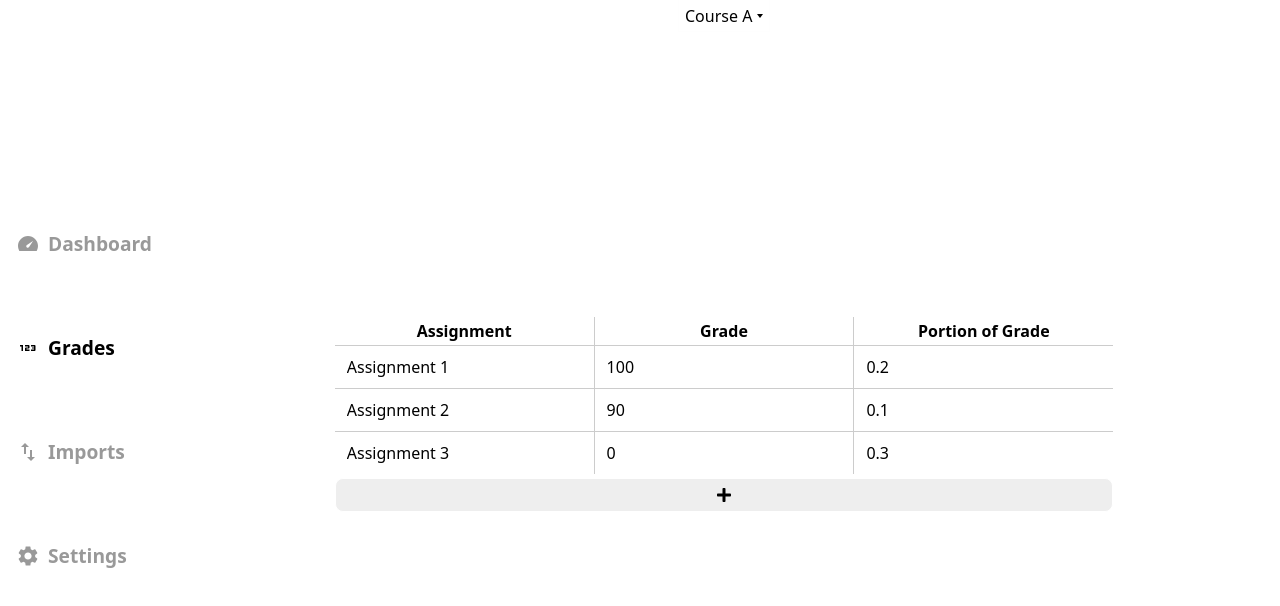
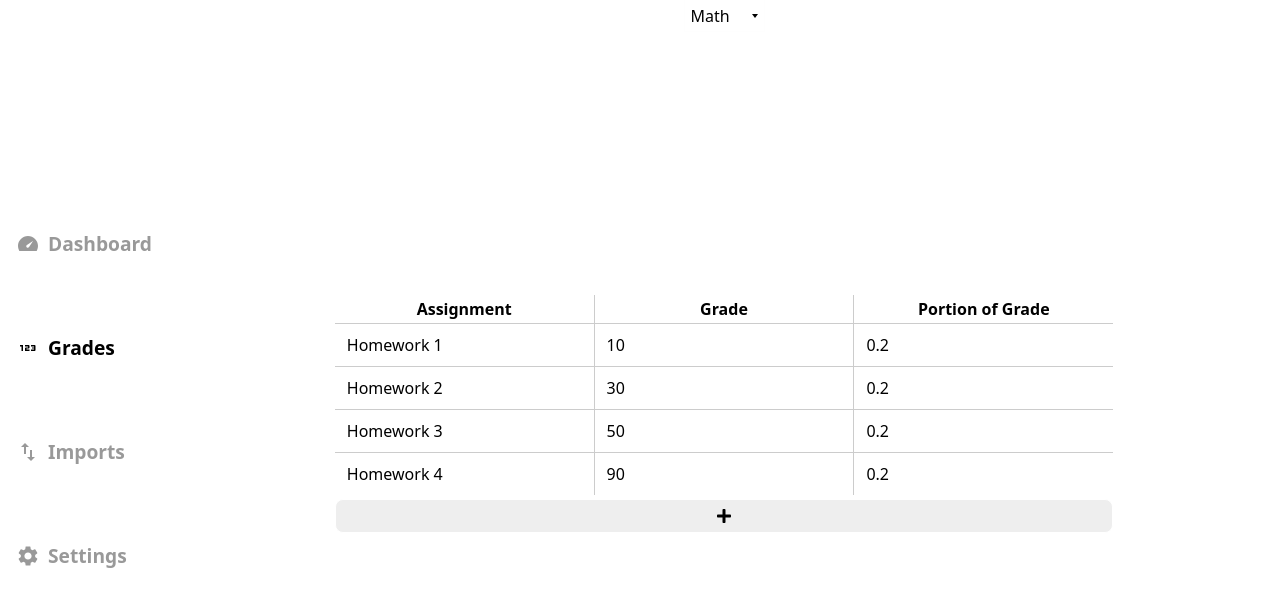
Before and after one commit to GuterBenutzername/gw-frontend, a React (Vite) app: page /grades in a window 1280 px wide. Shown: the top 606 px of the page. Built offline with nearby package versions, Linux system fonts and the light colour scheme.

Commit message:
add zustand :)

```diff
--- a/src/routes/grades/Grades.tsx
+++ b/src/routes/grades/Grades.tsx
@@ -1,56 +1,31 @@
 import { useState } from "react";
 import "./grades.css";
 import { FaPlus } from "react-icons/fa";
-
-const fakeData = [
-  {
-    name: "Course A",
-    assignments: [
-      { name: "Assignment 1", grade: 100, portion_of_grade: 0.2, t: false },
-      { name: "Assignment 2", grade: 90, portion_of_grade: 0.1, t: false },
-      { name: "Assignment 3", grade: 0, portion_of_grade: 0.3, t: true },
-    ],
-  },
-  {
-    name: "Course B",
-    assignments: [
-      { name: "Assignment 3", grade: 100, portion_of_grade: 0.2, t: false },
-      { name: "Assignment 4", grade: 9, portion_of_grade: 0.1, t: false },
-      { name: "Assignment 5", grade: -12, portion_of_grade: 0, t: true },
-      { name: "Assignment 4", grade: 9, portion_of_grade: 0.1, t: false },
-      { name: "Assignment 5", grade: -12, portion_of_grade: 0, t: true },
-      { name: "Assignment 4", grade: 9, portion_of_grade: 0.1, t: false },
-      { name: "Assignment 5", grade: -12, portion_of_grade: 0, t: true },
-      { name: "Assignment 4", grade: 9, portion_of_grade: 0.1, t: false },
-      { name: "Assignment 5", grade: -12, portion_of_grade: 0, t: true },
-      { name: "Assignment 4", grade: 9, portion_of_grade: 0.1, t: false },
-      { name: "Assignment 5", grade: -12, portion_of_grade: 0, t: true },
-      { name: "Assignment 4", grade: 9, portion_of_grade: 0.1, t: false },
-      { name: "Assignment 5", grade: -12, portion_of_grade: 0, t: true },
-      { name: "Assignment 4", grade: 9, portion_of_grade: 0.1, t: false },
-      { name: "Assignment 5", grade: -12, portion_of_grade: 0, t: true },
-    ],
-  },
-];
+import { produce } from "immer";
+import { useGWState, Course, Assignment } from "../state_hook";
 
 export default function Grades() {
-  const [currentSelectedCourse, setCurrentSelectedCourse] = useState(
-    fakeData[0]
+  const courses = useGWState((state: { courses: Course[] }) => state.courses);
+  const setCourseState = useGWState(
+    (state: { setCourseState: (courses: Course[]) => void }) =>
+      state.setCourseState
   );
+  const [currentSelectedCourse, setCurrentSelectedCourse] = useState(0);
   return (
     <div className="grades">
       <span className="selected-course-wrapper">
         <select
           className="selected-course"
-          value={currentSelectedCourse.name}
+          value={courses[currentSelectedCourse].name}
           onChange={(e) =>
             setCurrentSelectedCourse(
-              fakeData.find((course) => course.name === e.target.value) ??
-                fakeData[0]
+              courses.findIndex(
+                (course: Course) => course.name === e.target.value
+              )
             )
           }
         >
-          {fakeData.map((course) => (
+          {courses.map((course: Course) => (
             <option key={course.name} value={course.name}>
               {course.name}
             </option>
@@ -67,7 +42,8 @@ export default function Grades() {
             </tr>
           </thead>
           <tbody>
-            {currentSelectedCourse.assignments.map((assignment, index) => (
+            {courses[currentSelectedCourse].assignments.map(
+              (assignment: Assignment, index: number) => (
                 <tr key={index}>
                   <td>
                     <input
@@ -75,14 +51,13 @@ export default function Grades() {
                       type="text"
                       value={assignment.name}
                       onChange={(e) => {
-                      const newAssignments = [
-                        ...currentSelectedCourse.assignments,
-                      ];
-                      newAssignments[index].name = e.target.value;
-                      setCurrentSelectedCourse({
-                        ...currentSelectedCourse,
-                        assignments: newAssignments,
-                      });
+                        setCourseState(
+                          produce(courses, (draft) => {
+                            draft[currentSelectedCourse].assignments[
+                              index
+                            ].name = e.target.value;
+                          })
+                        );
                       }}
                     />
                   </td>
@@ -92,14 +67,13 @@ export default function Grades() {
                       type="number"
                       value={assignment.grade}
                       onChange={(e) => {
-                      const newAssignments = [
-                        ...currentSelectedCourse.assignments,
-                      ];
-                      newAssignments[index].grade = parseInt(e.target.value);
-                      setCurrentSelectedCourse({
-                        ...currentSelectedCourse,
-                        assignments: newAssignments,
-                      });
+                        setCourseState(
+                          produce(courses, (draft) => {
+                            draft[currentSelectedCourse].assignments[
+                              index
+                            ].grade = parseFloat(e.target.value);
+                          })
+                        );
                       }}
                     />
                   </td>
@@ -107,39 +81,35 @@ export default function Grades() {
                     <input
                       className="grades-input"
                       type="number"
-                    value={assignment.portion_of_grade}
+                      value={assignment.weight}
                       onChange={(e) => {
-                      const newAssignments = [
-                        ...currentSelectedCourse.assignments,
-                      ];
-                      newAssignments[index].portion_of_grade = parseFloat(
-                        e.target.value
+                        setCourseState(
+                          produce(courses, (draft) => {
+                            draft[currentSelectedCourse].assignments[
+                              index
+                            ].weight = parseFloat(e.target.value);
+                          })
                         );
-                      setCurrentSelectedCourse({
-                        ...currentSelectedCourse,
-                        assignments: newAssignments,
-                      });
                       }}
                     />
                   </td>
                 </tr>
-            ))}
+              )
+            )}
           </tbody>
         </table>
         <button
           className="add-assignment"
           onClick={() => {
-            const newAssignments = [...currentSelectedCourse.assignments];
-            newAssignments.push({
+            setCourseState(
+              produce(courses, (draft) => {
+                draft[currentSelectedCourse].assignments.push({
                   name: "",
                   grade: 0,
-              portion_of_grade: 0,
-              t: false,
+                  weight: 0,
                 });
-            setCurrentSelectedCourse({
-              ...currentSelectedCourse,
-              assignments: newAssignments,
-            });
+              })
+            );
           }}
         >
           <FaPlus />
--- /dev/null
+++ b/src/routes/state_hook.ts
@@ -0,0 +1,68 @@
+import { create } from "zustand";
+
+export interface Course {
+  name: string;
+  assignments: Assignment[];
+}
+
+export interface Assignment {
+  name: string;
+  grade: number;
+  weight: number;
+}
+
+export const useGWState = create<{ courses: Course[], setCourseState: (courses: Course[]) => void }>((set) => ({
+  courses: [
+    {
+      name: "Math",
+      assignments: [
+        {
+          name: "Homework 1",
+          grade: 10,
+          weight: 0.2,
+        },
+        {
+          name: "Homework 2",
+          grade: 30,
+          weight: 0.2,
+        },
+        {
+          name: "Homework 3",
+          grade: 50,
+          weight: 0.2,
+        },
+        {
+          name: "Homework 4",
+          grade: 90,
+          weight: 0.2,
+        },
+      ],
+    },
+    {
+      name: "Science",
+      assignments: [
+        {
+          name: "Homework 1",
+          grade: 10,
+          weight: 0.2,
+        },
+        {
+          name: "Homework 2",
+          grade: 30,
+          weight: 0.2,
+        },
+        {
+          name: "Homework 3",
+          grade: 50,
+          weight: 0.2,
+        },
+        {
+          name: "Homework 4",
+          grade: 90,
+          weight: 0.2,
+        },
+      ],
+    },
+  ],
+  setCourseState: (courses: Course[]) => set({ courses }),
+}));
```
Also changed, not shown: package.json (+11 -9 lines), 1 other file (tests, documents, lock files or other folders). Lines whose indentation alone changed are shown as unchanged.
